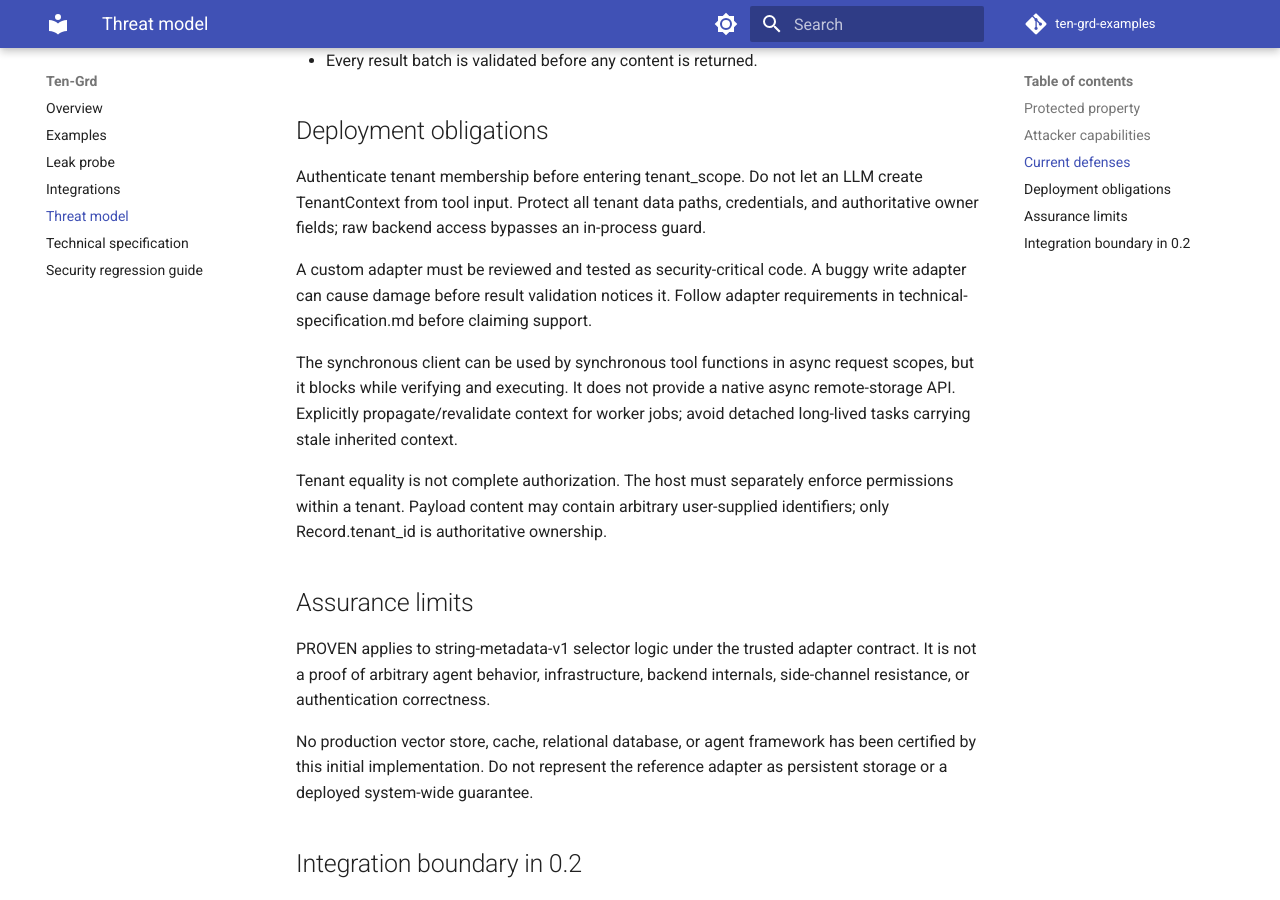
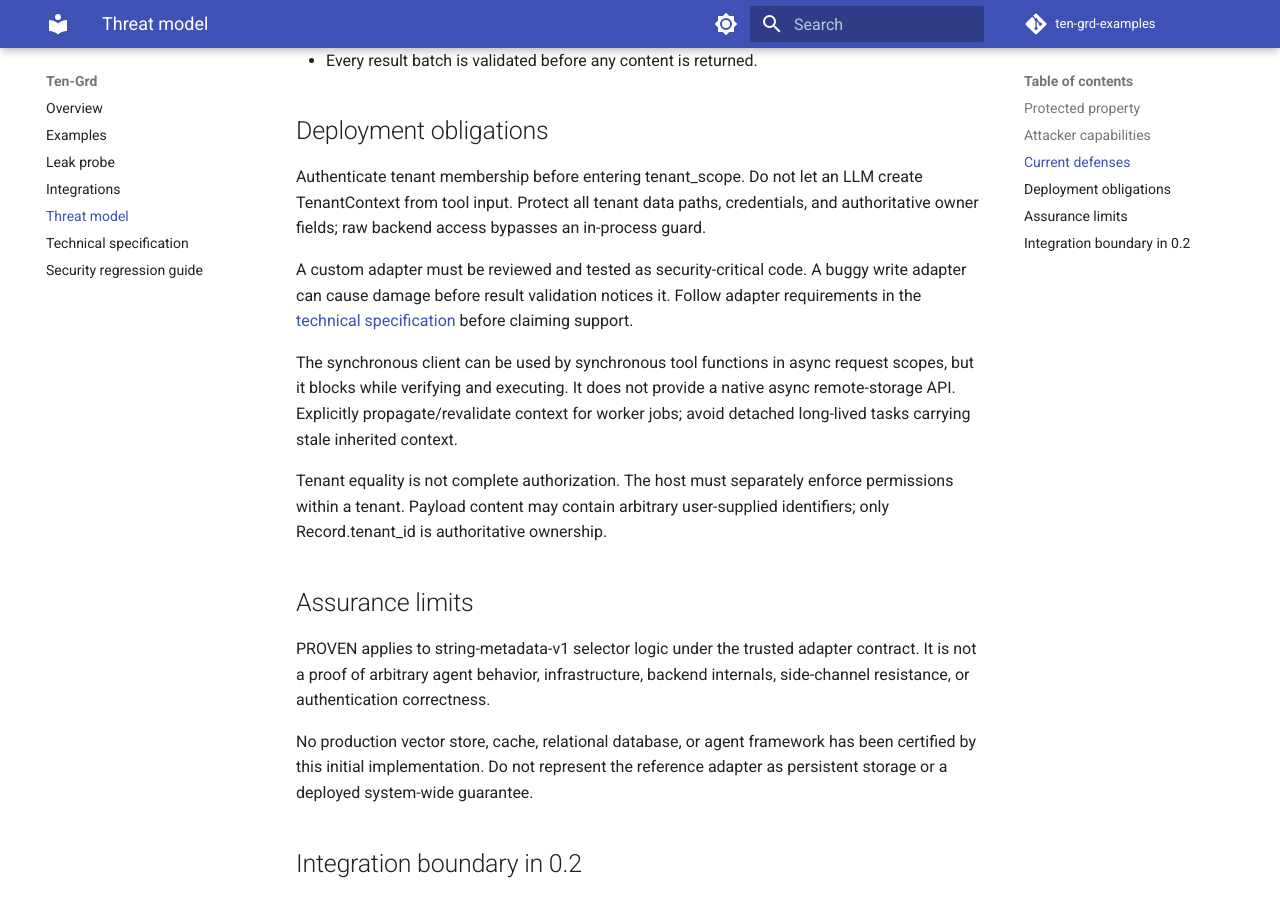
Before and after one commit to heimdallsystems/ten-grd-examples, an MkDocs documentation site: the page built from docs/threat-model.md, in a window 1280 px wide and 900 px high, scrolled down 880 px. Built offline with MkDocs 1.6.1 and Material for MkDocs 9.7.7, drawn with Linux system fonts in a browser that asks for light colours; comment, search, counter and statistics services are not loaded.

Commit message:
Make this repository the only home of the technical specification
The SDK repository no longer keeps a copy, so link the threat model to the
published page and update the note on which documents are copied.

Co-Authored-By: Claude Opus 5.5 <noreply@anthropic.com>

```diff
--- a/docs/threat-model.md
+++ b/docs/threat-model.md
@@ -37,7 +37,7 @@ and authoritative owner fields; raw backend access bypasses an in-process guard.
 
 A custom adapter must be reviewed and tested as security-critical code. A buggy
 write adapter can cause damage before result validation notices it. Follow
-adapter requirements in technical-specification.md before claiming support.
+adapter requirements in the [technical specification](https://heimdallsystems.github.io/ten-grd-examples/technical-specification/) before claiming support.
 
 The synchronous client can be used by synchronous tool functions in async
 request scopes, but it blocks while verifying and executing. It does not provide
--- a/mkdocs.yml
+++ b/mkdocs.yml
@@ -37,6 +37,6 @@ nav:
   - Technical specification: technical-specification.md
   - Security regression guide: security-regression-guide.md
 
-# integrations.md, threat-model.md, technical-specification.md and
-# security-regression-guide.md are copied from the Ten-Grd source repository,
-# whose CI fails if they differ. Change them there first.
+# integrations.md, threat-model.md and security-regression-guide.md are copied
+# from the Ten-Grd source repository, whose CI fails if they differ. Change them
+# there first. technical-specification.md lives only here.
```
